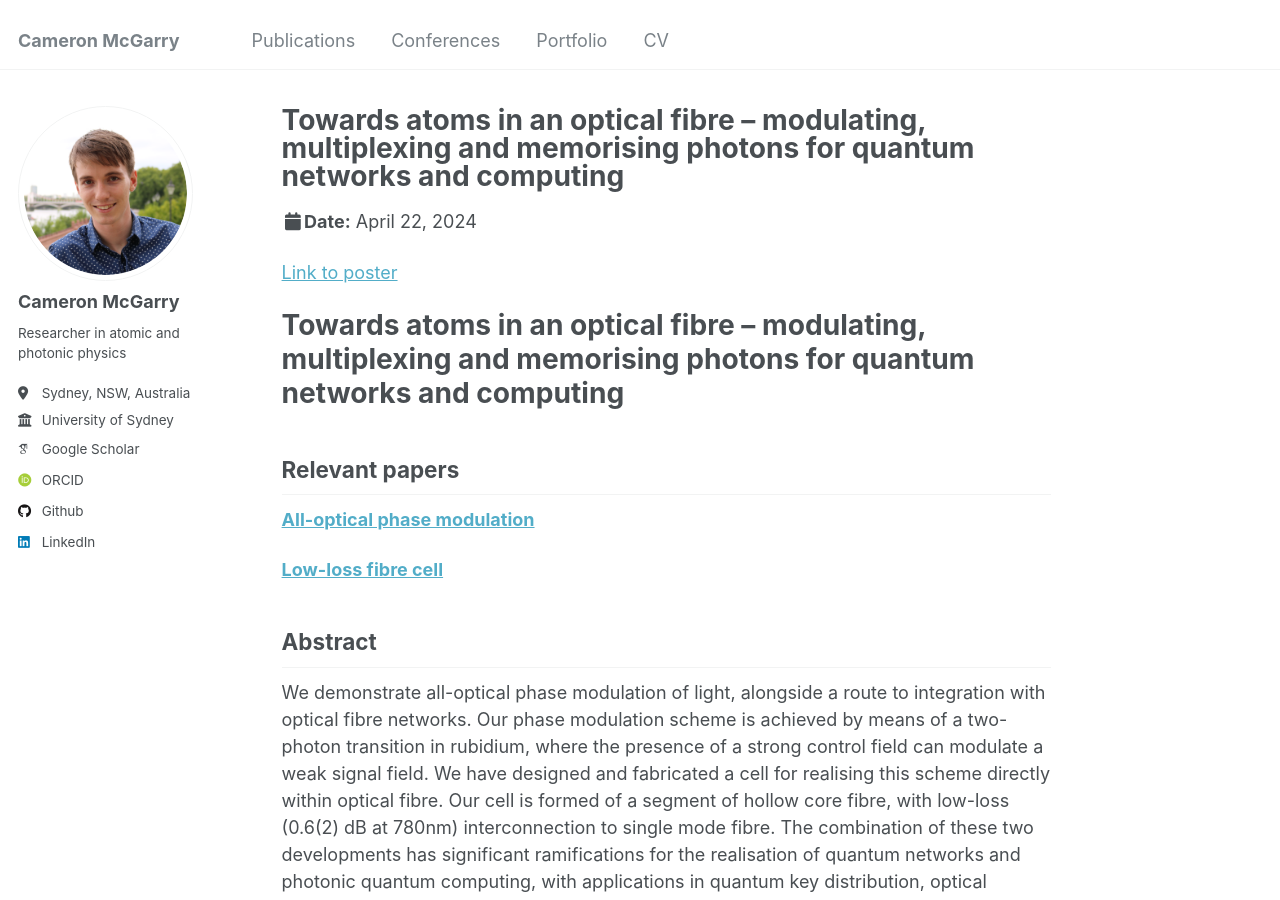
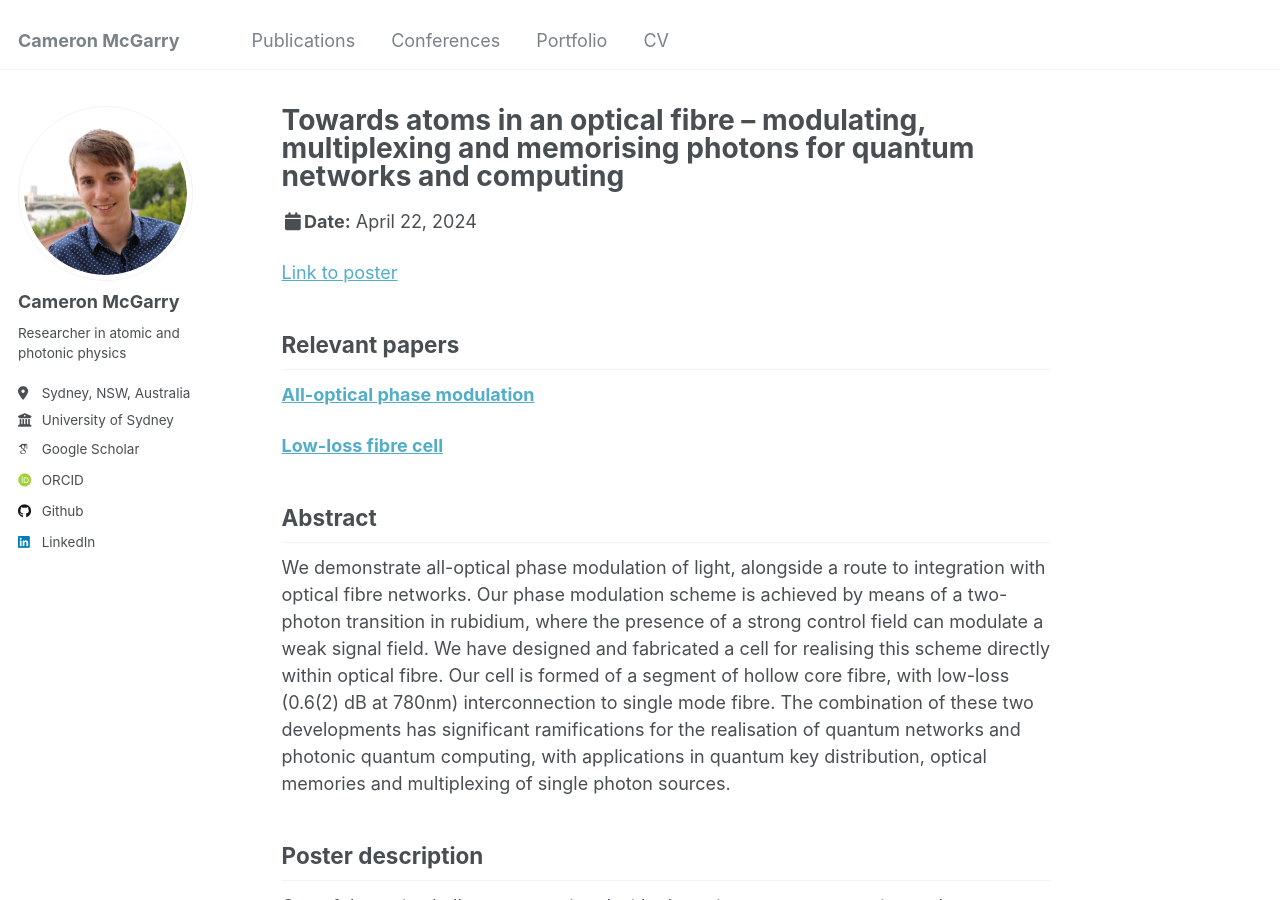
Before and after one commit to mcgarc/mcgarc.github.io, a Jekyll site: the page built from _talks/2024-04-22-bqit.md, in a window 1280 px wide and 900 px high. Built offline with Jekyll 4.4.1, drawn with Linux system fonts in a browser that asks for light colours; some web fonts are replaced.

Commit message:
Remove redundant poster page titles

```diff
--- a/_talks/2024-04-22-bqit.md
+++ b/_talks/2024-04-22-bqit.md
@@ -9,9 +9,6 @@ location: "Bristol, UK"
 ---
 
 [Link to poster](/files/posters/2024_BQIT_compressed.pdf)
-
-
-# Towards atoms in an optical fibre – modulating, multiplexing and memorising photons for quantum networks and computing
 
 ## Relevant papers
 
```
Also changed, not shown: _talks/2024-12-10-equs.md (+0 -2 lines).
